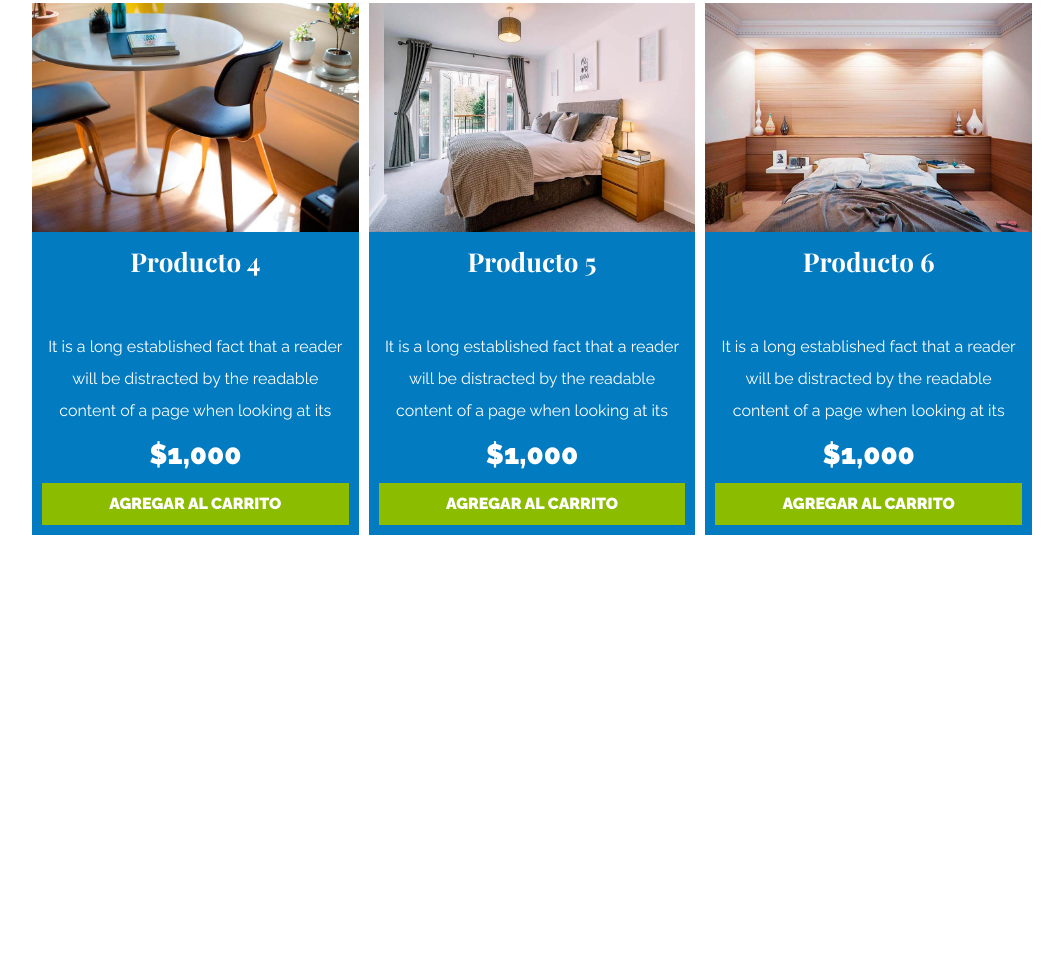
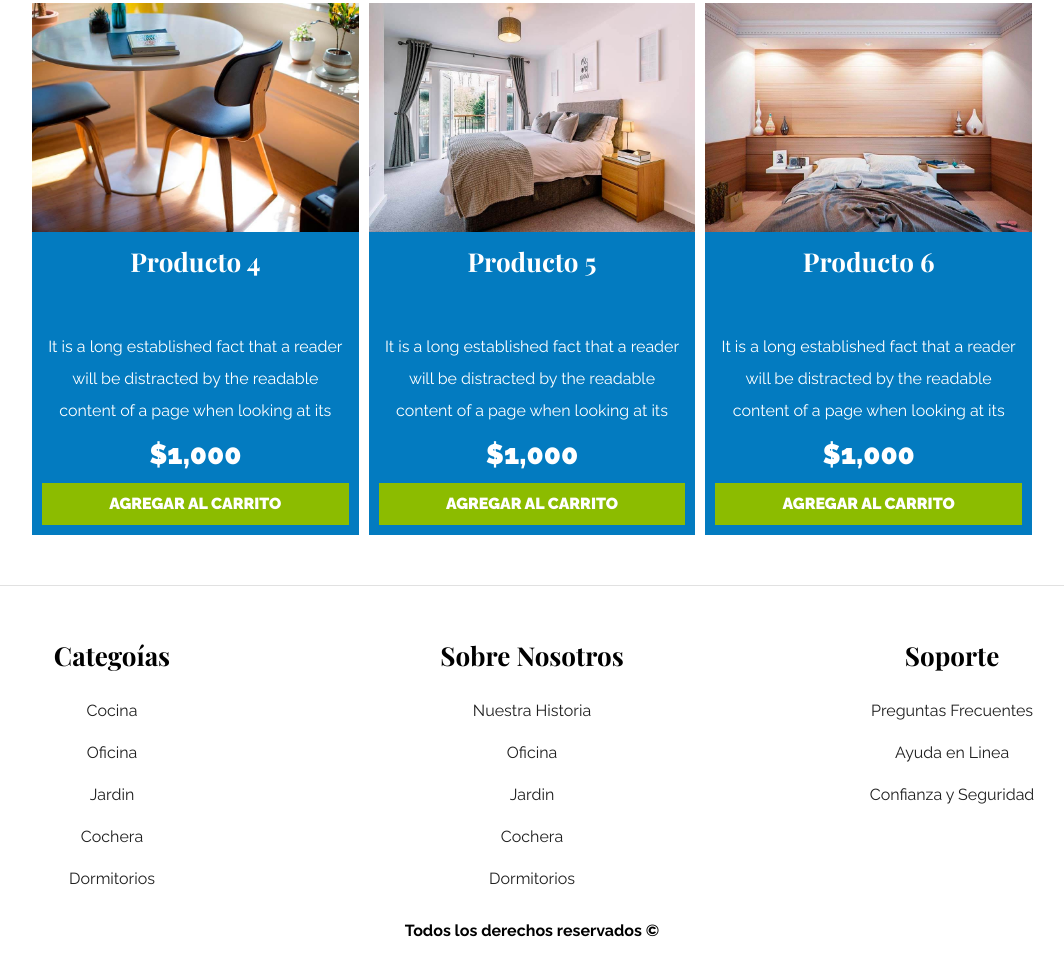
Before and after one commit to AtochePascual-Dev/Tienda-Muebles, a plain HTML site: page index.html in a window 1280 px wide. Shown: the part 3001-3968 px from the top of the page, without its empty margins (108-1172 px from the left). Before the commit the page ends 3586 px from the top, so only its background shows below. Drawn offline with nearby package versions, Linux system fonts and the light colour scheme.

Commit message:
[ADD] footer

```diff
--- a/css/style.css
+++ b/css/style.css
@@ -315,3 +315,39 @@ ul {
     grid-column: 5 / 7;
   }
 }
+
+/* * Footer */
+.footer {
+  padding-bottom: 2rem;
+  border-top: 1px solid #e1e1e1;
+}
+
+.footer__grid {
+  display: grid;
+  gap: 6rem;
+}
+
+@media (min-width:768px) {
+  .footer__grid {
+    grid-template-columns: repeat(3, 1fr);
+  }
+}
+
+.footer__title {
+  text-align: center;
+  margin-bottom: 2rem;
+}
+
+.footer__menu {
+  display: flex;
+  flex-direction: column;
+  align-items: center;
+  justify-content: center;
+  gap: 1rem;
+}
+
+.footer__copy {
+  margin-top: 2rem;
+  font-weight: 700;
+  text-align: center;
+}
--- a/index.html
+++ b/index.html
@@ -156,6 +156,42 @@
     </div>
   </main>
 
+  <footer class="footer seccion">
+    <div class="footer__grid footer-container">
+      <div>
+        <h3 class="footer__title">Categoías</h3>
+        <nav class="footer__menu">
+          <a class="footer__link" href="#">Cocina</a>
+          <a class="footer__link" href="#">Oficina</a>
+          <a class="footer__link" href="#">Jardin</a>
+          <a class="footer__link" href="#">Cochera</a>
+          <a class="footer__link" href="#">Dormitorios</a>
+        </nav>
+      </div> <!-- fin box -->
+
+      <div>
+        <h3 class="footer__title">Sobre Nosotros</h3>
+        <nav class="footer__menu">
+          <a class="footer__link" href="#">Nuestra Historia</a>
+          <a class="footer__link" href="#">Oficina</a>
+          <a class="footer__link" href="#">Jardin</a>
+          <a class="footer__link" href="#">Cochera</a>
+          <a class="footer__link" href="#">Dormitorios</a>
+        </nav>
+      </div> <!-- fin box -->
+
+      <div>
+        <h3 class="footer__title">Soporte</h3>
+        <nav class="footer__menu">
+          <a class="footer__link" href="#">Preguntas Frecuentes</a>
+          <a class="footer__link" href="#">Ayuda en Linea</a>
+          <a class="footer__link" href="#">Confianza y Seguridad</a>
+        </nav>
+      </div> <!-- fin box -->
+    </div>
+
+    <p class="footer__copy">Todos los derechos reservados &copy;</p>
+  </footer>
 </body>
 
 </html>
```
